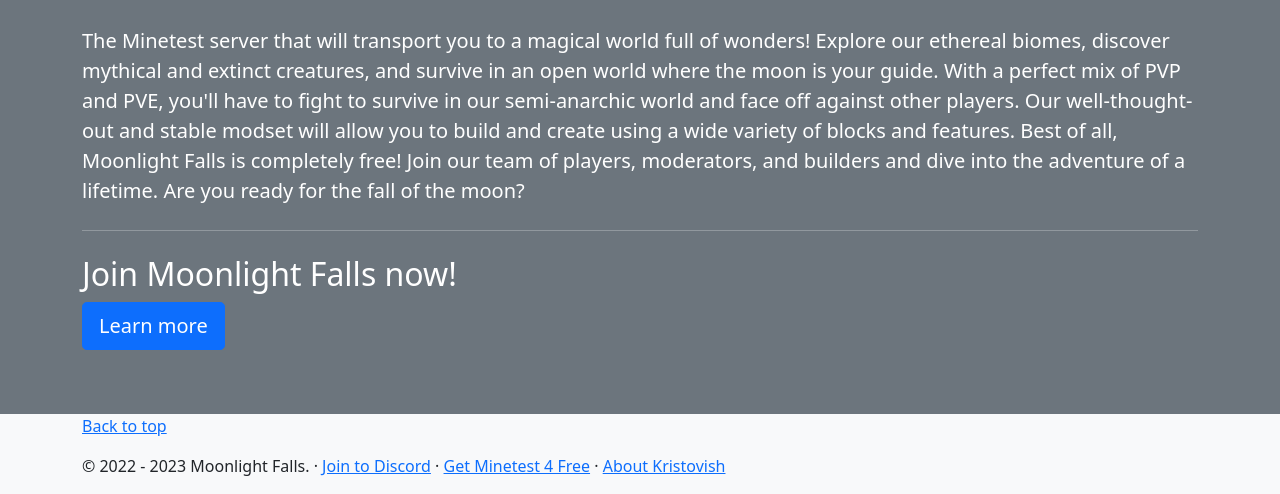
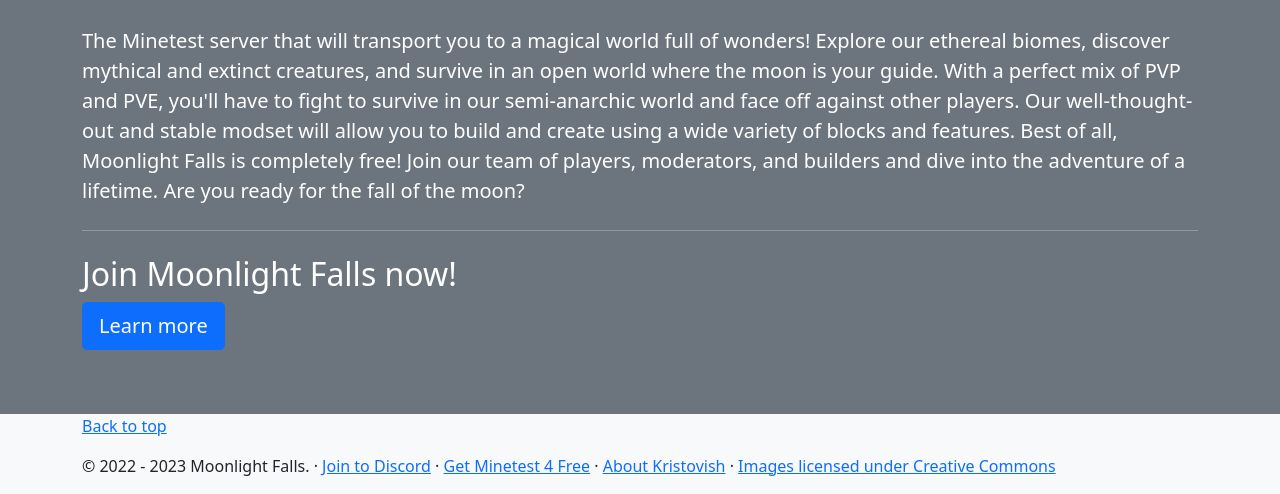
Before and after one commit to MoonlightFalls/moonlight-falls, a plain HTML site: page index.html in a window 1280 px wide. Shown: the part 738-1232 px from the top of the page. Drawn offline with nearby package versions, Linux system fonts and the light colour scheme.

Commit message:
added licenses correction

```diff
--- a/index.html
+++ b/index.html
@@ -52,12 +52,12 @@
     </div>
   </main>
 
-  <!-- FOOTER -->
-  <footer class="container">
+   <!-- FOOTER -->
+   <footer class="container">
     <p class="float-right"><a href="#">Back to top</a></p>
-    <p>© 2022 - 2023 Moonlight Falls. · <a href="https://discord.gg/42EAdV8zFX" target="_blank">Join to Discord</a> · <a
-        href="https://www.minetest.net/downloads/">Get Minetest 4 Free</a> · <a
-        href="https://www.kristovish.com//">About Kristovish</a></p>
+    <p>© 2022 - 2023 Moonlight Falls. · <a href="https://discord.gg/42EAdV8zFX" target="_blank">Join to Discord</a> ·
+      <a href="https://www.minetest.net/downloads/">Get Minetest 4 Free</a> · <a
+        href="https://www.kristovish.com//">About Kristovish</a> · <a href="https://creativecommons.org/licenses/by/4.0/" target="_blank">Images licensed under Creative Commons</a></p>
   </footer>
 
 
```
Also changed, not shown: about.html (+1 -1 lines), gallery.html (+5 -5 lines), history.html (+5 -5 lines), people.html (+5 -5 lines).
